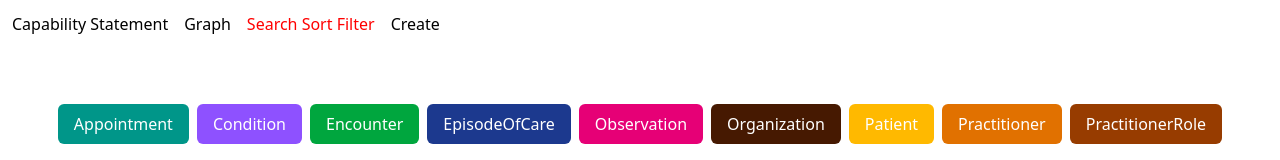
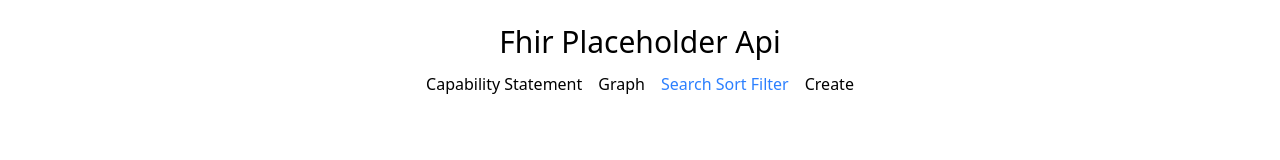
Before and after one commit to willemverbuyst/fhir-placeholder-api, a React (Vite) app in the folder client/: page /search-sort-filter in a window 1280 px wide. Shown: the top 160 px of the page. Built offline with nearby package versions, Linux system fonts and the light colour scheme; no server answers.

Commit message:
Work on layout header

```diff
--- a/client/src/components/Header.tsx
+++ b/client/src/components/Header.tsx
@@ -2,39 +2,34 @@ import { NavLink } from "react-router";
 
 export function Header() {
   return (
+    <section className="flex flex-col items-center my-6">
+      <h1 className="text-3xl">Fhir Placeholder Api</h1>
       <nav className="flex gap-4 p-3">
         <NavLink
           to="/"
-        style={({ isActive }) => ({
-          color: isActive ? "red" : "black",
-        })}
+          className="aria-[current=page]:text-blue-500 hover:underline"
         >
           Capability Statement
         </NavLink>
         <NavLink
           to="/graph"
-        style={({ isActive }) => ({
-          color: isActive ? "red" : "black",
-        })}
+          className="aria-[current=page]:text-blue-500 hover:underline"
         >
           Graph
         </NavLink>
         <NavLink
           to="/search-sort-filter"
-        style={({ isActive }) => ({
-          color: isActive ? "red" : "black",
-        })}
+          className="aria-[current=page]:text-blue-500 hover:underline"
         >
           Search Sort Filter
         </NavLink>
         <NavLink
           to="/create"
-        style={({ isActive }) => ({
-          color: isActive ? "red" : "black",
-        })}
+          className="aria-[current=page]:text-blue-500 hover:underline"
         >
           Create
         </NavLink>
       </nav>
+    </section>
   );
 }
```
Lines whose indentation alone changed are shown as unchanged.
